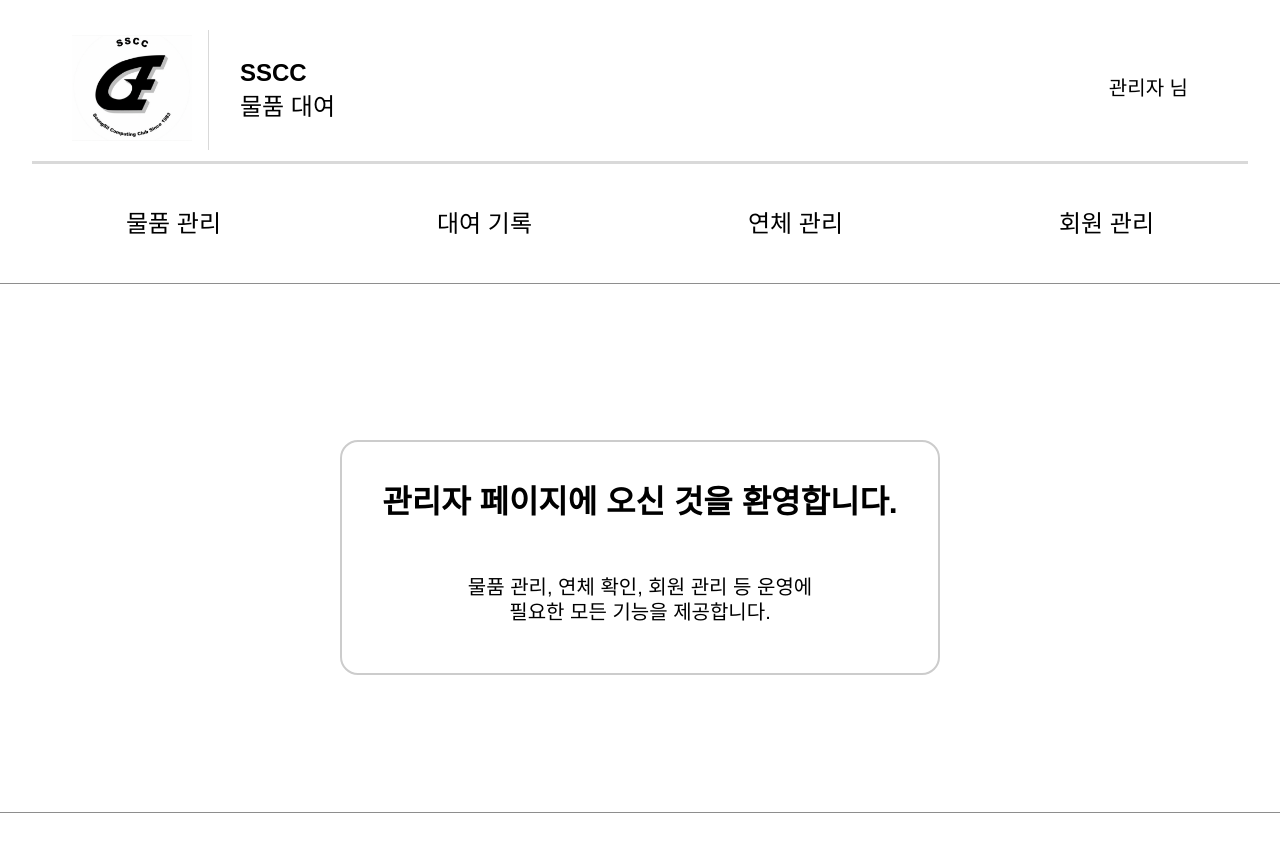
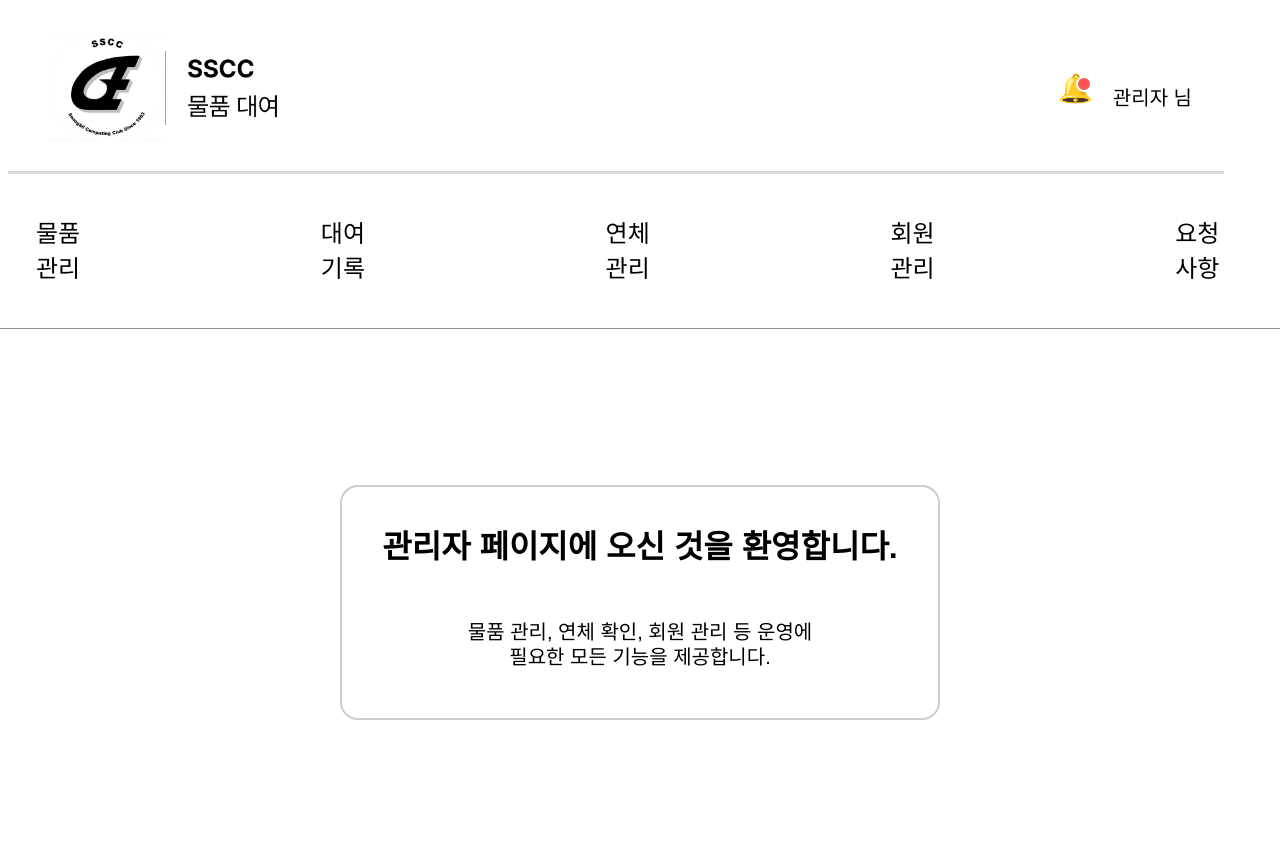
Before and after one commit to SSCC-Library/SSCCtal-FE.WEB, a React (Vite) app: page / in a window 1280 px wide. Shown: the top 852 px of the page. Built offline with nearby package versions, Linux system fonts and the light colour scheme; a web font is replaced by a local one.

Commit message:
refactor: 로고 사진 변경 및 코드 수정 (#7)

```diff
--- a/src/components/nav.css
+++ b/src/components/nav.css
@@ -19,23 +19,11 @@
 }
 
 /* 로고 영역 (이미지+텍스트) */
-.logo {
-	display: flex;
-	align-items: center;
-	gap: 16px;
-}
 
 .logo img {
-	width: 120px;
+	width: 240px;
 	height: 120px;
 	object-fit: contain;
-}
-
-/* 로고 옆 구분선 */
-.divider {
-	width: 1px;
-	height: 120px;
-	background-color: #d9d9d9;
 }
 
 /* 헤더-로고 텍스트 */
@@ -49,6 +37,15 @@
 	font-weight: 700;
 }
 
+.admin-box {
+	display: flex;
+	border: none;
+	padding: 10px 20px;
+	font-size: 20px;
+	cursor: pointer;
+	align-self: flex-end;
+	margin-top: -90px;
+}
 /* 사용자명 */
 .admin {
 	border: none;
@@ -56,12 +53,10 @@
 	font-size: 20px;
 	cursor: pointer;
 	align-self: flex-end;
-	margin-top: -90px;
-	margin-bottom: 10px;
 }
 
 /* 헤더와 메뉴 사이 구분선 */
-.divider2 {
+.divider {
 	width: 95vw;
 	height: 3px;
 	background-color: #d9d9d9;
--- a/src/components/nav.jsx
+++ b/src/components/nav.jsx
@@ -1,5 +1,6 @@
 import React from 'react';
 import { Link, NavLink, useLocation } from 'react-router-dom';
+import AlertIcon from './alert_icon';
 import './nav.css';
 
 function Nav() {
@@ -12,6 +13,17 @@ function Nav() {
 		{ to: '/rentals', label: '대여 기록' },
 		{ to: '/overdue', label: '연체 관리' },
 		{ to: '/users', label: '회원 관리' },
+		{ to: '/requests', label: '요청 사항 ' },
+	];
+
+	const alerts = [
+		{
+			message: '회원정보 수정 요청이 있습니다.',
+			onClick: () => {
+				/* 상세 페이지 이동 등 */
+			},
+		},
+		{ message: '회원정보 수정 요청이 있습니다.' },
 	];
 
 	return (
@@ -22,16 +34,13 @@ function Nav() {
 					<Link to="/">
 						<img src="src/assets/img/logo.png" alt="logo" />
 					</Link>
-					<div className="divider"></div>
-					<div className="logo-text">
-						<strong>SSCC</strong>
-						<br />
-						<span>물품 대여</span>
-					</div>
 				</div>
-				<div className="admin">관리자 님</div>
+				<div className="admin-box">
+					<AlertIcon alerts={alerts} />
+					<div className="admin">관리자 님</div>
+				</div>
 			</div>
-			<div className="divider2"></div>
+			<div className="divider"></div>
 			<ul className="gnb">
 				{/* 주요 메뉴 */}
 				{menus.map((menu) => {
```
Also changed, not shown: src/assets/img/logo.png.
